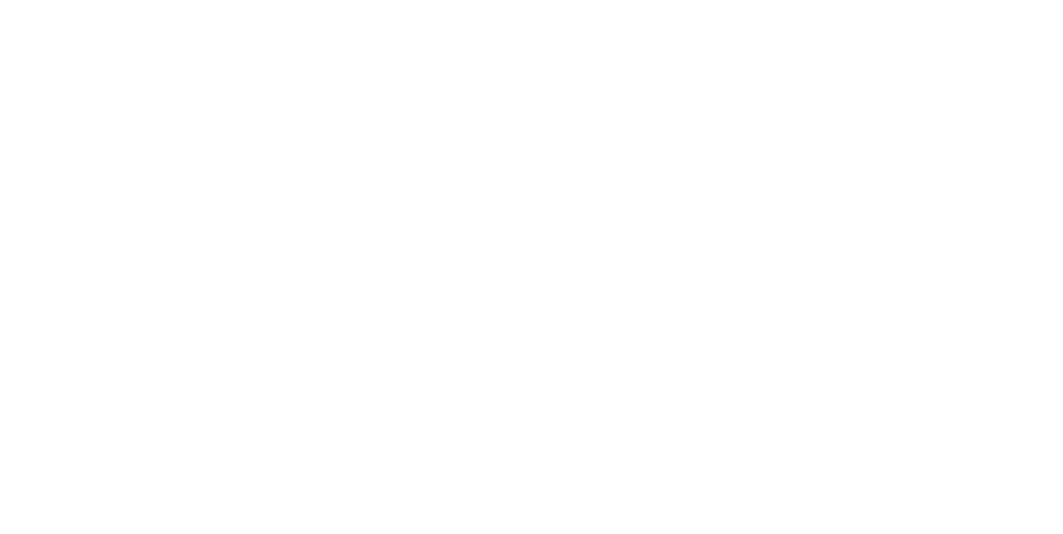
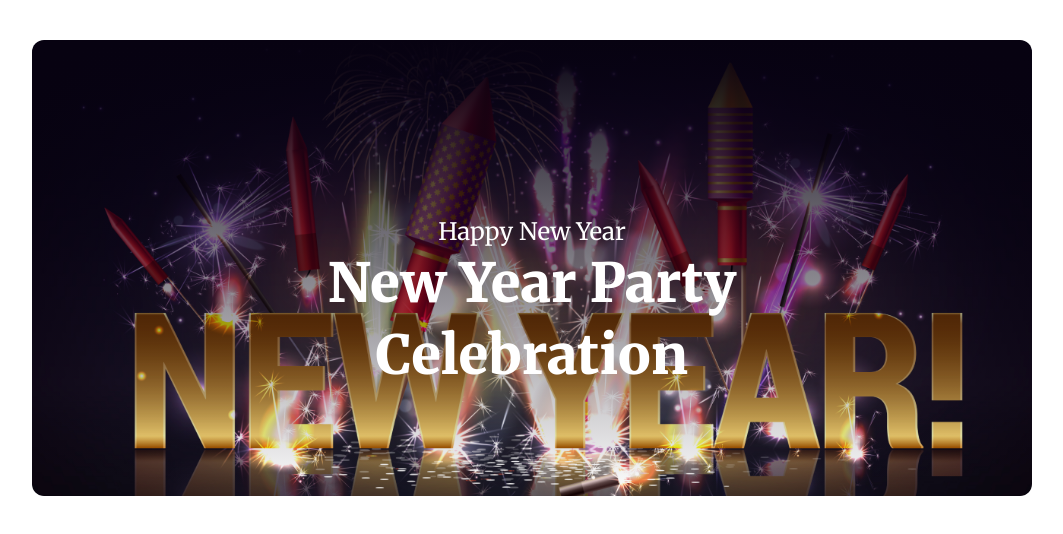
Before and after one commit to AAzizshishir/new-year-offer, a plain HTML site: page index.html in a window 1280 px wide. Shown: the whole page, without its empty margins (108-1171 px from the left). Drawn offline with Linux system fonts and the light colour scheme.

Commit message:
added header and style

```diff
--- a/index.html
+++ b/index.html
@@ -1,15 +1,19 @@
 <!DOCTYPE html>
 <html lang="en">
-<head>
-    <meta charset="UTF-8">
-    <meta name="viewport" content="width=device-width, initial-scale=1.0">
+  <head>
+    <meta charset="UTF-8" />
+    <meta name="viewport" content="width=device-width, initial-scale=1.0" />
     <title>New Year Resulation</title>
-</head>
-<body>
-
+    <link rel="stylesheet" href="style.css" />
+  </head>
+  <body>
     <!-- HEADER SECTION -->
     <header class="header">
-
+      <div class="header-content">
+        <p class="subtitle">Happy New Year</p>
+        <h1 class="title">New Year Party Celebration</h1>
+      </div>
     </header>
-</body>
+    <!-- HEADER SECTION END -->
+  </body>
 </html>
--- a/style.css
+++ b/style.css
@@ -1,31 +1,66 @@
 /* Primary Font */
-@import url('https://fonts.googleapis.com/css2?family=Inter:ital,opsz,wght@0,14..32,100..900;1,14..32,100..900&display=swap');
+@import url("https://fonts.googleapis.com/css2?family=Inter:ital,opsz,wght@0,14..32,100..900;1,14..32,100..900&display=swap");
 
 /* Secondery Font */
-@import url('https://fonts.googleapis.com/css2?family=Merriweather:ital,wght@0,300;0,400;0,700;0,900;1,300;1,400;1,700;1,900&display=swap');
+@import url("https://fonts.googleapis.com/css2?family=Merriweather:ital,wght@0,300;0,400;0,700;0,900;1,300;1,400;1,700;1,900&display=swap");
 
-:root{
+:root {
   /* Font Family */
   --primaryFont: "Inter", serif;
   --seconderyFont: "Merriweather", serif;
 
   /* Colors */
-    --whiteColor: #FFFFFF;
+  --whiteColor: #ffffff;
   --redColor: #ff0000;
   --blackColor: #070211;
 }
-*{
+* {
   margin: 0;
   padding: 0;
   list-style: none;
   box-sizing: border-box;
 }
-body{
+body {
   width: 100vw;
   height: 100vh;
 }
 
 /* HEADER AREA STYLE */
-.header{
-
+.header {
+  max-width: 1000px;
+  height: 456px;
+  background-image: linear-gradient(
+      180deg,
+      rgb(7, 2, 17),
+      rgba(7, 2, 17, 0) 100%
+    ),
+    url(./images/Banner\ Image.png);
+  background-size: cover;
+  background-position: center;
+  margin: 40px auto;
+  border-radius: 12px;
 }
+.header-content {
+  color: var(--whiteColor);
+  width: 480px;
+  padding: 177px 0 134px;
+  margin: 0 auto;
+  text-align: center;
+}
+.header-content .subtitle {
+  color: var(--whiteColor);
+  font-family: var(--seconderyFont);
+  font-size: 24px;
+  font-weight: 400;
+  line-height: 30px;
+  text-align: center;
+}
+.header-content .title {
+  color: var(--whiteColor);
+  font-family: var(--seconderyFont);
+  font-size: 54px;
+  font-weight: 900;
+  line-height: 72px;
+  letter-spacing: 0%;
+}
+/* HEADER STYLE END */
```
Lines whose indentation alone changed are shown as unchanged.
